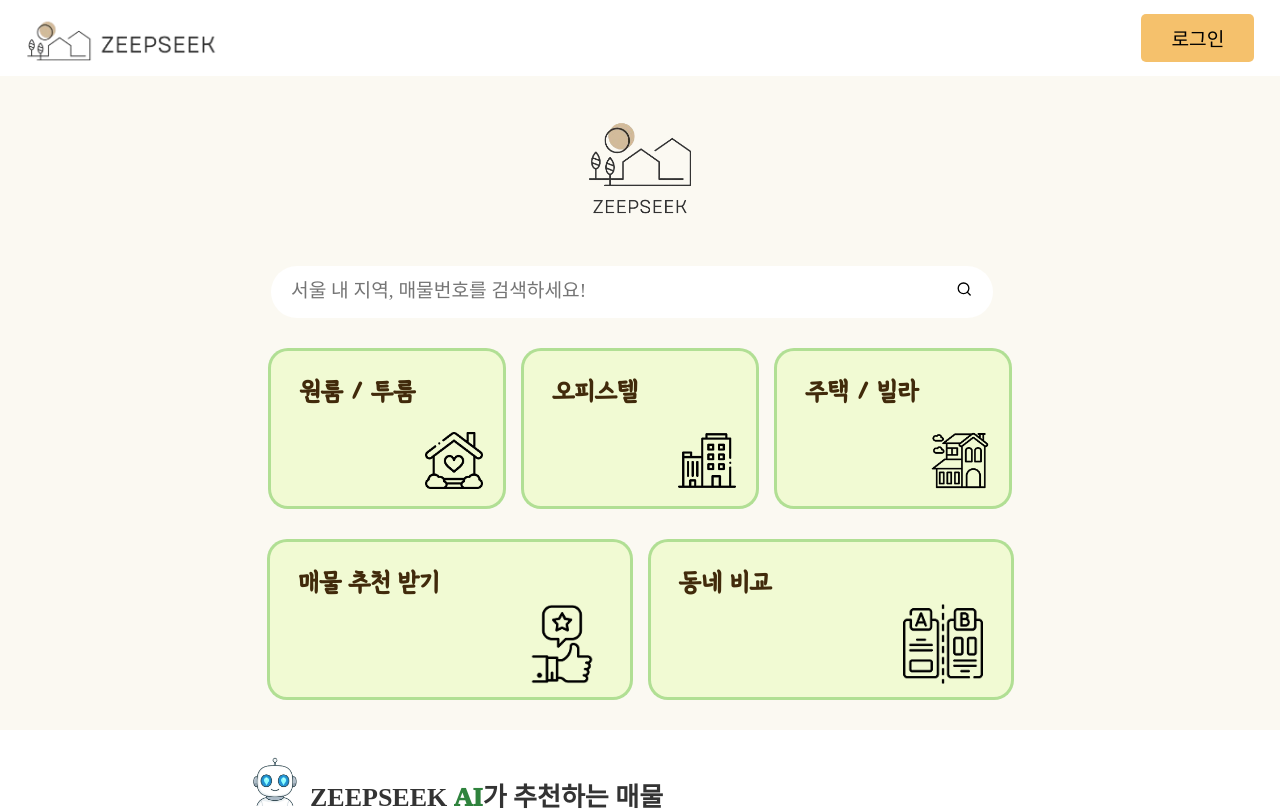
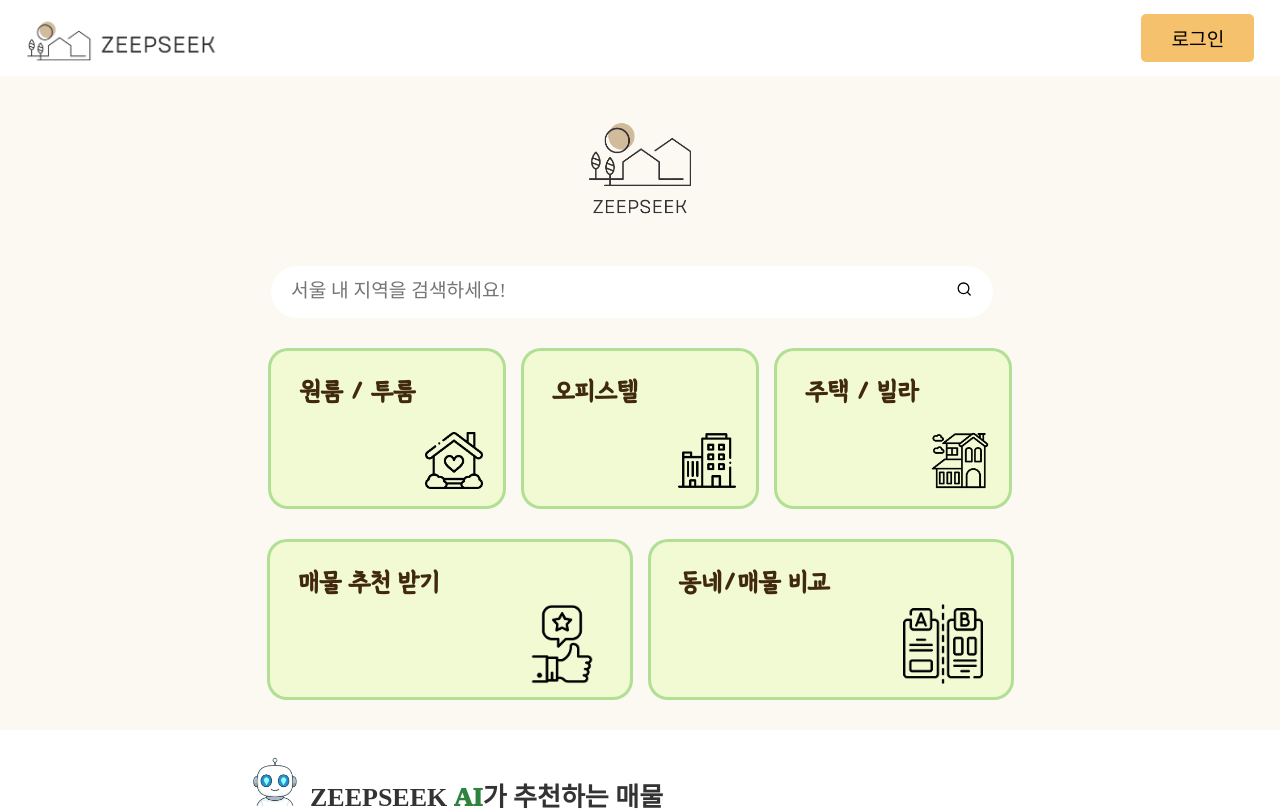
Before and after one commit to binaryarc/zeepseek, a React (Vite) app in the folder FE/: page /main in a window 1280 px wide. Shown: the top 810 px of the page. Built offline with nearby package versions, Linux system fonts and the light colour scheme; a web font is replaced by a local one.

Commit message:
[fe] css fix

```diff
--- a/FE/src/common/searchbar/MainSearchBar.jsx
+++ b/FE/src/common/searchbar/MainSearchBar.jsx
@@ -26,7 +26,7 @@ function MainSearchbar() {
     <div className="main-searchbox">
       <input
         type="text"
-        placeholder="서울 내 지역, 매물번호를 검색하세요!"
+        placeholder="서울 내 지역을 검색하세요!"
         value={searchText}
         onChange={(e) => setSearchText(e.target.value)}
         onKeyDown={handleKeyDown}
--- a/FE/src/common/searchbar/SearchBar.jsx
+++ b/FE/src/common/searchbar/SearchBar.jsx
@@ -108,7 +108,7 @@ function Searchbar() {
       <div className="nav-searchbox">
         <input
           type="text"
-          placeholder="서울 내 지역, 매물번호를 검색하세요!"
+          placeholder="서울 내 지역을 검색하세요!"
           value={searchText}
           onChange={(e) => setSearchText(e.target.value)}
           onKeyDown={handleKeyDown}
@@ -122,8 +122,7 @@ function Searchbar() {
         <div className="nav-right">
           <div className="nav-menu">
             <span onClick={() => navigate("/map")}>지도</span>
-            <span onClick={() => navigate("/zzim")}>찜</span>
-            <span onClick={() => navigate("/compare")}>동네비교</span>
+            <span onClick={() => navigate("/compare")}>동네/매물 비교</span>
           </div>
           <div className="nav-user-area" onClick={handleToggleDropdown}>
             <FaRegUserCircle size={22} style={{ marginRight: "6px" }} />
--- a/FE/src/features/main/MainPage.jsx
+++ b/FE/src/features/main/MainPage.jsx
@@ -140,7 +140,7 @@ function MainPage() {
           className="main-button-bottom"
           onClick={() => handleProtectedMove("/compare")}
         >
-          <p className="main-button-text">동네 비교</p>
+          <p className="main-button-text">동네/매물 비교</p>
           <img
             src={compare_estate}
             alt="동네 비교"
```
